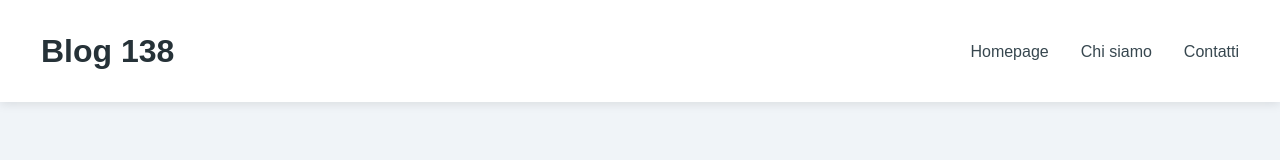
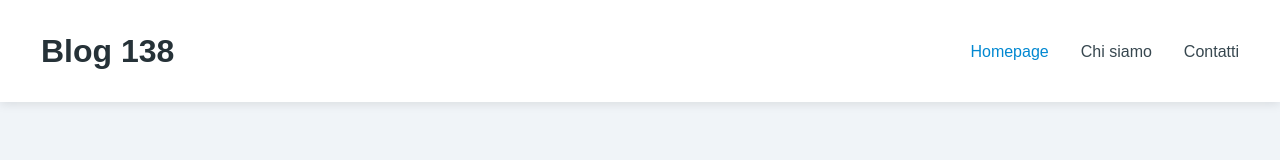
Before and after one commit to MatteoCipolla99/react-router, a React (Vite) app: page / in a window 1280 px wide. Shown: the top 160 px of the page. Built offline with nearby package versions, Linux system fonts and the light colour scheme; no server answers.

Commit message:
feat: add active

```diff
--- a/src/components/Header.jsx
+++ b/src/components/Header.jsx
@@ -8,13 +8,28 @@ export default function Header() {
           <div className="logo">Blog 138</div>
           <div className="nav-links">
             <li>
-              <NavLink to="/">Homepage</NavLink>
+              <NavLink
+                to="/"
+                className={({ isActive }) => (isActive ? "active" : "")}
+              >
+                Homepage
+              </NavLink>
             </li>
             <li>
-              <NavLink to="/about-us">Chi siamo</NavLink>
+              <NavLink
+                to="/about-us"
+                className={({ isActive }) => (isActive ? "active" : "")}
+              >
+                Chi siamo
+              </NavLink>
             </li>
             <li>
-              <NavLink to="/contacts">Contatti</NavLink>
+              <NavLink
+                to="/contacts"
+                className={({ isActive }) => (isActive ? "active" : "")}
+              >
+                Contatti
+              </NavLink>
             </li>
           </div>
         </ul>
--- a/src/index.css
+++ b/src/index.css
@@ -1,4 +1,5 @@
 /** RESET ***/
+
 * {
   margin: 0;
   padding: 0;
@@ -6,6 +7,7 @@
 }
 
 /** GENERAL ***/
+
 body {
   font-family: "Nunito", sans-serif;
   background-color: #f0f4f8;
@@ -24,6 +26,7 @@ body {
 }
 
 /** HEADER ***/
+
 header {
   background-color: #fff;
   box-shadow: 0 2px 10px rgba(0, 0, 0, 0.1); /* Ombra più pronunciata */
@@ -64,7 +67,14 @@ nav a:hover {
   color: #0288d1;
 }
 
+/** NAV-ACTIVE ***/
+
+nav .active {
+  color: #0288d1;
+}
+
 /** HOMEPAGE ***/
+
 .page-container {
   padding: 4rem 0;
 }
@@ -149,6 +159,7 @@ nav a:hover {
 }
 
 /** FORM ***/
+
 .form-container {
   max-width: 700px;
   margin: 3rem auto;
@@ -206,6 +217,7 @@ nav a:hover {
 }
 
 /** ABOUT-US ***/
+
 .about-content {
   background: #fff;
   padding: 4rem;
@@ -229,6 +241,7 @@ nav a:hover {
 }
 
 /** POST-DETAIL ***/
+
 .post-detail {
   background: #fff;
   border-radius: 1rem;
```
